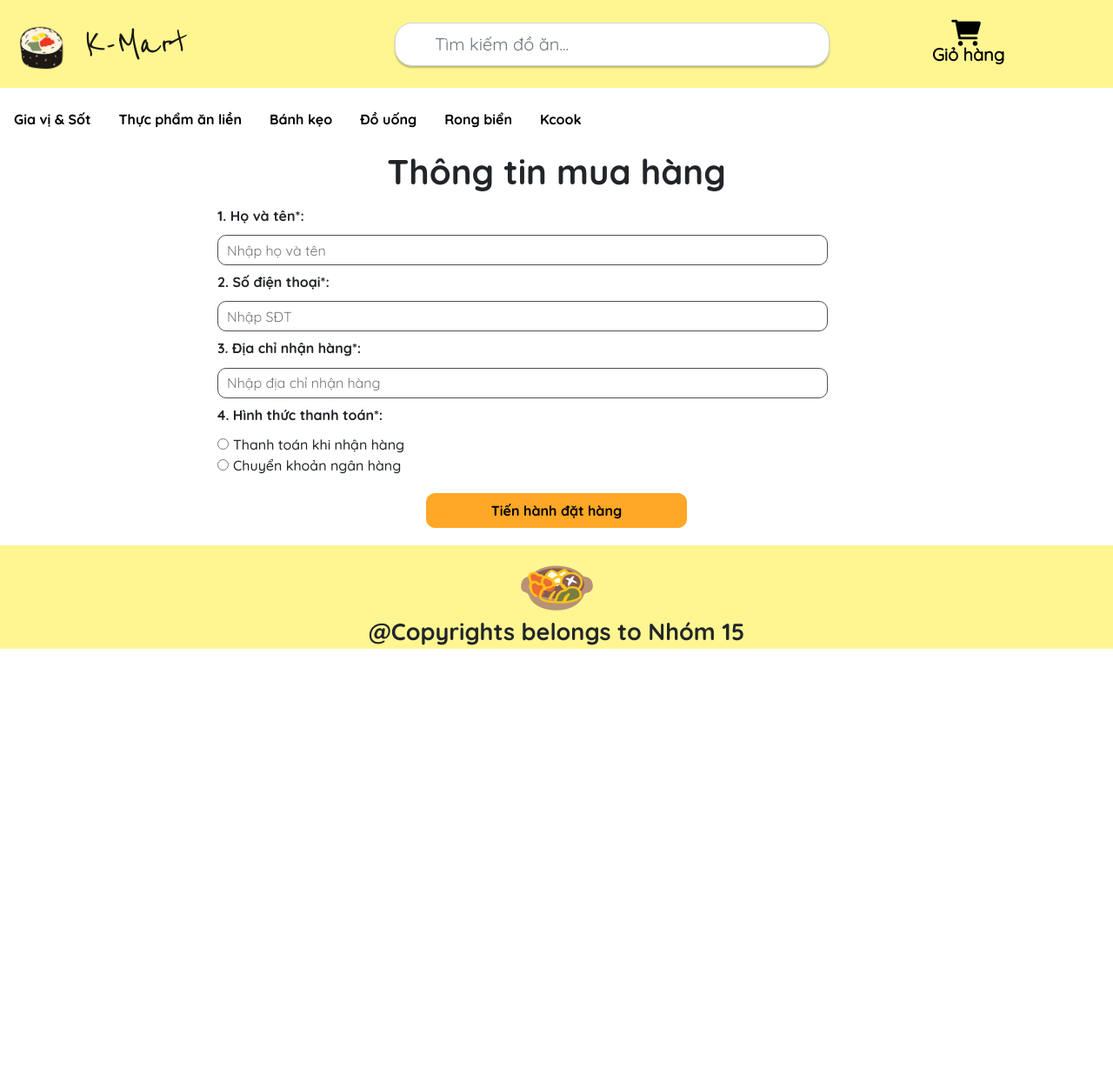
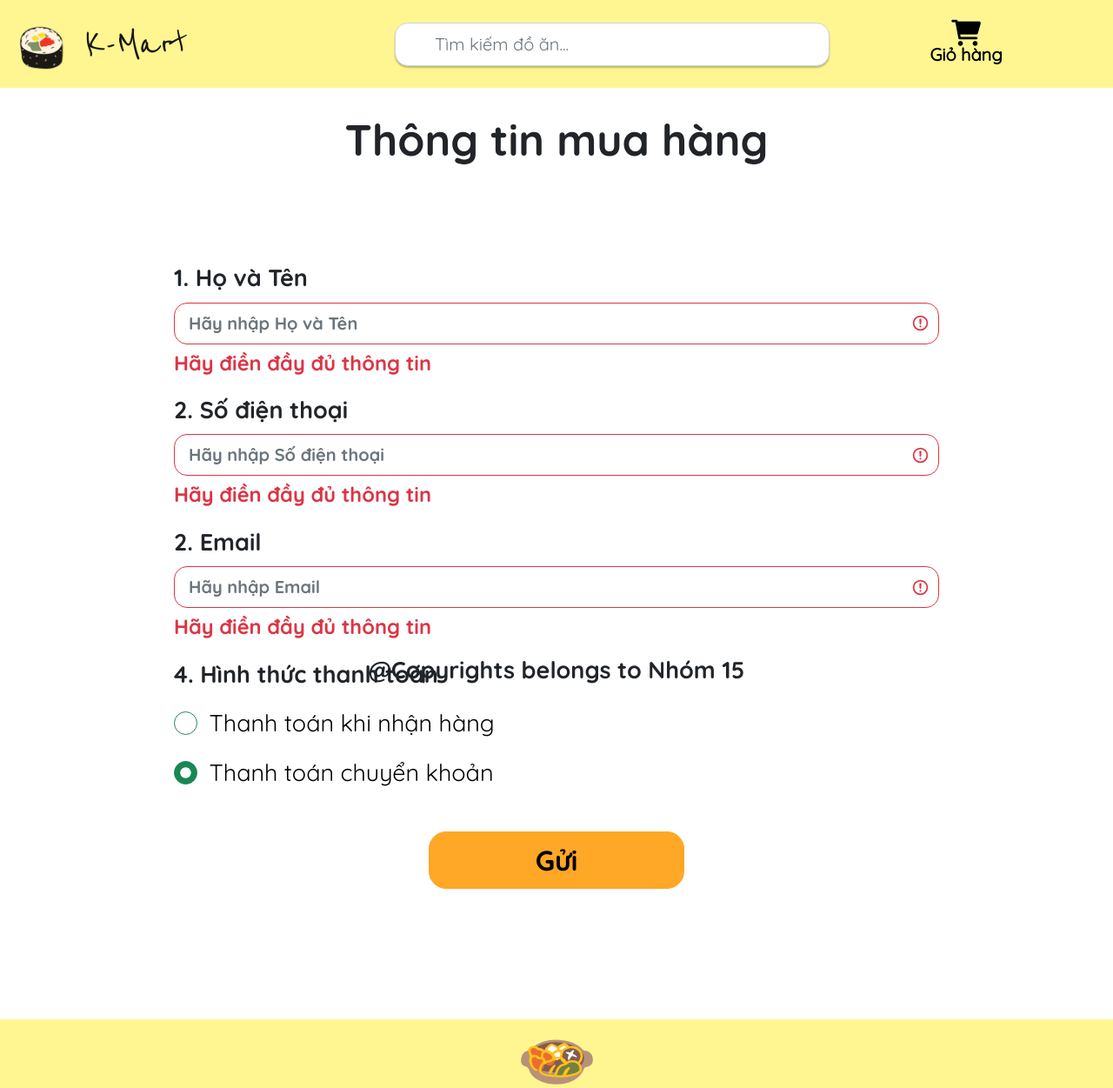
Before and after one commit to maidungonly/IE221.M22.CNCL, a Django app: page /thongtinmuahang/ in a window 1280 px wide. Shown: the whole page at 87% size. Before the commit the page ends 746 px from the top, so only its background shows below. Run offline with Django 3.2, Linux system fonts and the light colour scheme; some libraries are stand-ins or nearby versions.

Commit message:
chinh sua trang dien form mua hang

```diff
--- a/main/static/css/base.css
+++ b/main/static/css/base.css
@@ -18,7 +18,10 @@
   font-family: reenie-beenie;
   src: url(../font/ReenieBeanie-Regular.ttf);
 }
+/* *{
+  box-sizing: border-box;
 
+} */
 .navbar-brand {
   color: #000;
   font-size: 50px !important;
@@ -128,4 +131,9 @@ border-radius: 20px;
 }
 .footer p{
   margin: 0;
+  padding: 0;
+  position: absolute;
+  bottom: 0;
+  width: 100%;
+  height: 50px;
 }
--- a/main/static/css/giohang.css
+++ b/main/static/css/giohang.css
@@ -57,4 +57,5 @@ font-family: quicksand-bold;
     color: #fff;
     border-radius: 20px;
     margin: 30px;
+    border-color: #000;
 }
--- a/main/static/css/thongtinmh.css
+++ b/main/static/css/thongtinmh.css
@@ -23,44 +23,33 @@
     src: url(../font/ReenieBeanie-Regular.ttf);
 }
 
-.header-h1{
-    font-family: quicksand-bold;
-    text-align: center;
-}
-.thongtin{
-    padding-left: 250px;
-    padding-right:250px;
-}
-.input_{
-    width:90%;
-    border-radius: 10px;
-    border: 0.5px solid rgb(79, 79, 79);
-    height: 35px;
-    font-family: quicksand;
-    padding-left: 10px;
-}
-h6{
-    padding-bottom: 4px;
-    padding-top: 10px;
+.thongtinmuahang-title{
+    padding-top: 30px;
+    font-size: 50px;
     font-family: quicksand-bold;
 }
-.thanhtoan{
+.form-muahang{
+    padding-top: 100px;
+    padding-left: 200px;
+    padding-right: 200px;
+    padding-bottom: 150px;
+    font-family: quicksand-bold;
+    font-size: 27px;
+}
+.form-check label{
+    color: black !important;
+}
+.form-control{
+    border-radius: 15px !important;
+}
+.form-check label{
     font-family: quicksand;
-    padding-bottom: 5px;
 }
-span{
-    font-family: quicksand-medium;
-    padding-left:5px;
-    padding-bottom: 5px;
+.form-muahang .btn-nopform{
+    color: #000;
+    border-radius: 20px;
+    background-color: #FFA726;
+    border-color: #FFA726;
+    font-size: 32px;
+
 }
-.btn_dathang{
-    height: 40px;
-    width: 300px;
-    margin: 20px;
-    position: relative;
-    left: 220px;
-    border: 0.5px solid #FFA726;
-    border-radius: 10px;
-    font-family: quicksand-bold;
-    background-color: #FFA726;
-}
--- a/main/templates/main/thongtinmh.html
+++ b/main/templates/main/thongtinmh.html
@@ -5,24 +5,51 @@
 <link rel="stylesheet" type="text/css" href="{% static 'css/thongtinmh.css' %}" />
 
 {% endblock %}
+{% block secondnav %} {% endblock %}
+
 {% block title%} Thông tin mua hàng {% endblock %}
 
 {% block tieude %}
-<h1 class="header-h1">Thông tin mua hàng</h1>
+<h1 class="text-center thongtinmuahang-title">Thông tin mua hàng</h1>
 {% endblock %}
 
 {% block sanpham %}
-<form class="thongtin">
-   <h6>1. Họ và tên*:</h6>
-   <input type="text" name="fullname" placeholder="Nhập họ và tên" class="input_"> <br>
-   <h6>2. Số điện thoại*:</h6>
-   <input type="text" name="telephonenumbers" placeholder="Nhập SĐT" class="input_"> <br>
-   <h6>3. Địa chỉ nhận hàng*:</h6>
-   <input type="text" name="address" placeholder="Nhập địa chỉ nhận hàng" class="input_">
-   <h6>4. Hình thức thanh toán*:</h6>
-    <input type="radio" name="thanhtoan" value="Thanh toán khi nhận hàng" class="thanhtoan"><span>Thanh toán khi nhận hàng</span> <br>
-    <input type="radio" name="thanhtoan" value="Chuyển khoản ngân hàng" class="thanhtoan"><span>Chuyển khoản ngân hàng</span><br>
-   <input type="submit" value="Tiến hành đặt hàng" class="btn_dathang">
-</form>
+<form  class="was-validated form-muahang">
+   <div class="mb-3 ">
+     <label for="hovaten" class="form-label">1. Họ và Tên</label>
+     <input type="text" class="form-control form-control-lg" id="hovaten" placeholder="Hãy nhập Họ và Tên" name="hovaten" required>
+     <div class="valid-feedback">Valid.</div>
+     <div class="invalid-feedback">Hãy điền đầy đủ thông tin</div>
+   </div>
+   <div class="mb-3">
+     <label for="sdt" class="form-label">2. Số điện thoại</label>
+     <input type="text" class="form-control form-control-lg" id="sdt" placeholder="Hãy nhập Số điện thoại" name="sdt" required>
+     <div class="valid-feedback">Valid.</div>
+     <div class="invalid-feedback">Hãy điền đầy đủ thông tin</div>
+   </div>
+
+   <div class="mb-3">
+      <label for="email" class="form-label">2. Email</label>
+      <input type="email" class="form-control form-control-lg" id="email" placeholder="Hãy nhập Email" name="email" required>
+      <div class="valid-feedback">Valid.</div>
+      <div class="invalid-feedback">Hãy điền đầy đủ thông tin</div>
+    </div>
+    <label for="" class="mb-3">4. Hình thức thanh toán</label>
+    <div class="form-check mb-3">
+      <input class="form-check-input" type="radio" name="thanhtoan" id="thanhtoankhinhanhang">
+      <label class="form-check-label" for="thanhtoankhinhanhang">
+        Thanh toán khi nhận hàng
+      </label>
+    </div>
+    <div class="form-check mb-3">
+      <input class="form-check-input" type="radio" name="thanhtoan" id="thanhtoanonline" checked>
+      <label class="form-check-label" for="thanhtoanonline">
+        Thanh toán chuyển khoản
+      </label>
+    </div>
+    <div class="d-grid gap-2 col-4 mx-auto mt-5">
+         <button type="submit" class="btn btn-primary btn-lg btn-nopform">Gửi</button>
+    </div>
+ </form>
 
 {% endblock %}
```
